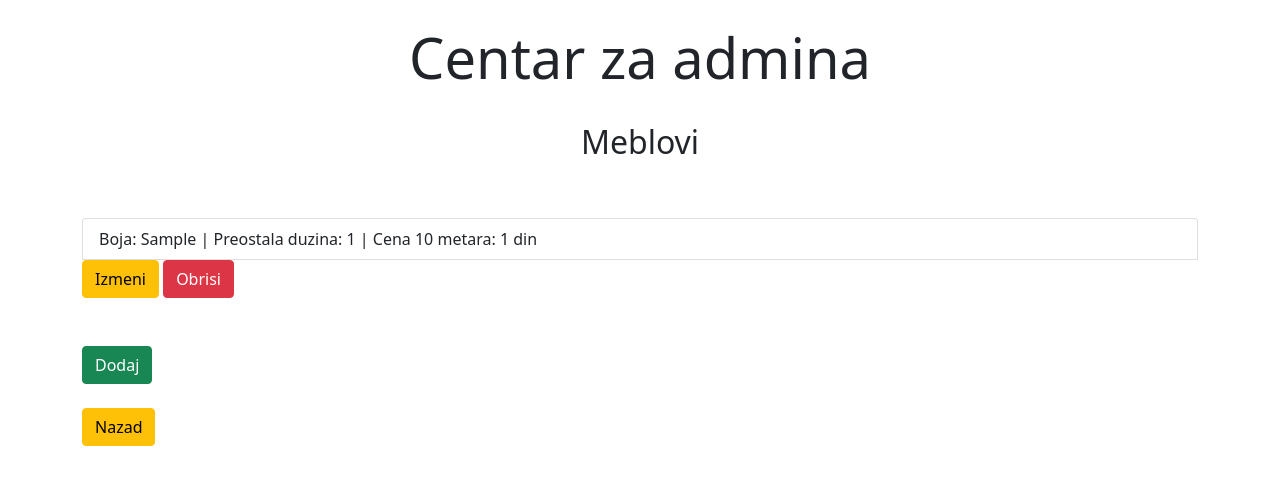
After one commit to vmatovic/sj-projekat-node-vue-django-2021, a Django app: page /izvestaj/meblovi in a window 1280 px wide. The commit adds this page. Shown: the top 485 px of the page. Run offline with Django 3.2, Linux system fonts and the light colour scheme; tables that the repository leaves empty hold one stand-in row (values such as "Sample post"); some libraries are stand-ins or nearby versions.

Commit message:
Materijali, dugmici i meblovi view

```diff
--- a/statistika_django/izvestaj/templates/home.html
+++ b/statistika_django/izvestaj/templates/home.html
@@ -4,10 +4,10 @@
 
 	<a href="{% url 'korisnici' %}"><p class="h3 text-center">Korisnici</p></a>
 	<br>
-	<p class="h3 text-center">Materijali</p>
+	<a href="{% url 'materijali' %}"><p class="h3 text-center">Materijali</p></a>
 	<br>
-	<p class="h3 text-center">Dugmici</p>
+	<a href="{% url 'dugmici' %}"><p class="h3 text-center">Dugmici</p></a>
 	<br>
-	<p class="h3 text-center">Meblovi</p>
+	<a href="{% url 'meblovi' %}"><p class="h3 text-center">Meblovi</p></a>
 
 {% endblock %}
--- /dev/null
+++ b/statistika_django/izvestaj/templates/meblovi.html
@@ -0,0 +1,34 @@
+{% extends 'master.html' %}
+
+{% block content %}
+
+<p class="h2 text-center">Meblovi</p>
+<br>
+<br>
+<div class="container">
+  <div class="row">
+    <div class="col-sm">
+      <ul class="list-group">
+		{% for mebl in meblovi %}
+			<li class="list-group-item">Boja: {{ mebl.boja }} | Preostala duzina: {{ mebl.preostala_duzina }} | Cena 10 metara: {{ mebl.cena_deset_metara }} din </li>
+			<div class="row">
+				<div class="col">
+					<button type="button" class="btn btn-warning">Izmeni</button>
+					<button type="button" class="btn btn-danger">Obrisi</button>
+				</div>
+			</div>
+			<br>
+		{% endfor %}
+	  </ul>
+    </div>
+  </div>
+	<br>
+	<button type="button" class="btn btn-success">Dodaj</button>
+	<form action="{% url 'home' %}" method="get">
+		{% csrf_token %}
+		<br>
+		<button type="submit" class="btn btn-warning">Nazad</button>
+	</form>
+</div>
+
+{% endblock %}
--- a/statistika_django/izvestaj/urls.py
+++ b/statistika_django/izvestaj/urls.py
@@ -7,4 +7,7 @@ urlpatterns = [
 	path('korisnici/komentari', views.korisnici_komentari, name='korisnici_komentari'),
 	path('korisnici/narudzbine', views.korisnici_narudzbine, name='korisnici_narudzbine'),
 	path('izbrisi/korisnik/<str:id>', views.izbrisi_korisnika, name='korisnici_brisanje'),
+	path('materijali', views.materijali, name='materijali'),
+	path('dugmici', views.dugmici, name='dugmici'),
+	path('meblovi', views.meblovi, name='meblovi'),
 ]
--- a/statistika_django/izvestaj/views.py
+++ b/statistika_django/izvestaj/views.py
@@ -16,6 +16,18 @@ def korisnici(request):
 	prij_danas = Korisnici.objects.filter(last_login=timezone.now().date()).count()
 	return render(request, 'korisnici.html', {'kor_total': kor_total, 'prij_danas': prij_danas, 'svi_korisnici': svi_korisnici})
 
+def materijali(request):
+	mat = Materijali.objects.all()
+	return render(request, 'materijali.html', {'materijali': mat})
+
+def dugmici(request):
+	dug = Dugmici.objects.all()
+	return render(request, 'dugmici.html', {'dugmici': dug})
+
+def meblovi(request):
+	mebl = MaterijaliNamestaj.objects.all()
+	return render(request, 'meblovi.html', {'meblovi': mebl})
+
 def korisnici_komentari(request):
 	komentari = Komentari.objects.all()
 	komentari_danas = Komentari.objects.filter(postavljeno_datuma=timezone.now().date())
```
Also changed, not shown: statistika_django/izvestaj/templates/dugmici.html (added, +34 -0 lines), statistika_django/izvestaj/templates/materijali.html (added, +34 -0 lines).
